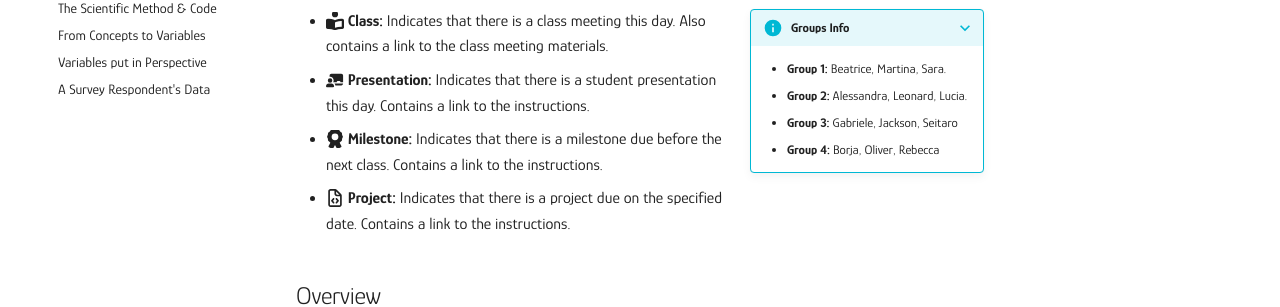
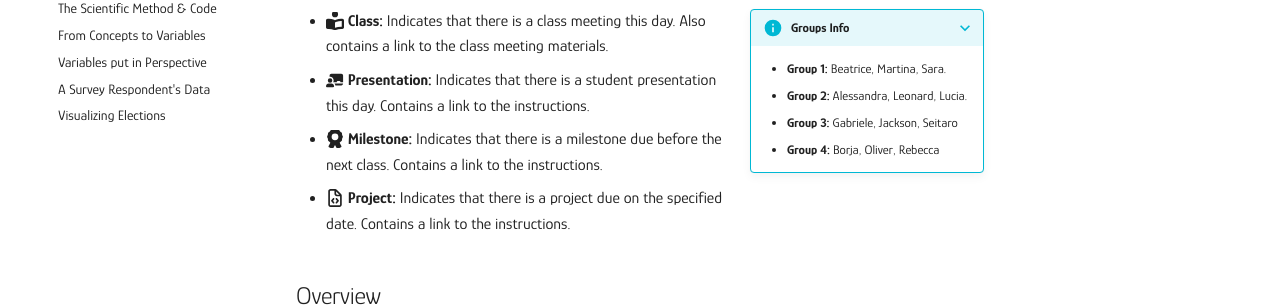
Before and after one commit to mickaeltemporao/data-analysis, an MkDocs documentation site: the page built from docs/schedule.md, in a window 1280 px wide. Shown: the part 286-593 px from the top of the page. Built offline with MkDocs 1.6.1 and Material for MkDocs 9.7.7, drawn with Linux system fonts in a browser that asks for light colours; some of the changed lines change nothing that is shown.

Commit message:
update nav

```diff
--- a/mkdocs.yml
+++ b/mkdocs.yml
@@ -65,7 +65,10 @@ nav:
       - modules/programming-2.md
       - modules/programming-3.md
       - modules/programming-4.md
-      # - modules/causality.md
+      - modules/exploration-1.md
+      # - modules/exploration-2.md
+      # - modules/exploration-3.md
+      # - modules/exploration-4.md
       # - modules/sampling.md
       # - modules/measurement.md
       # - modules/replication.md
```
